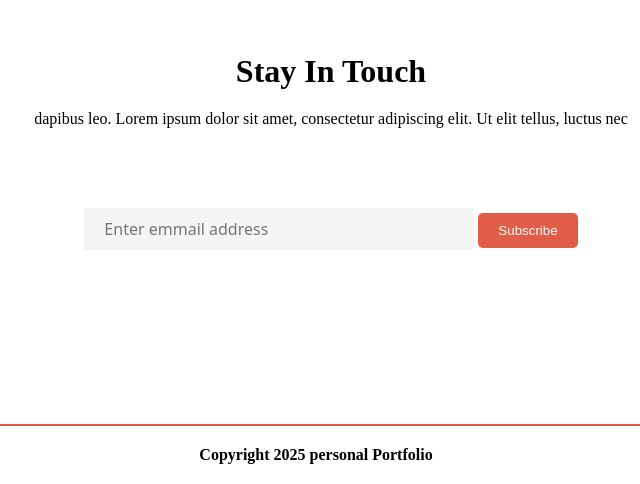
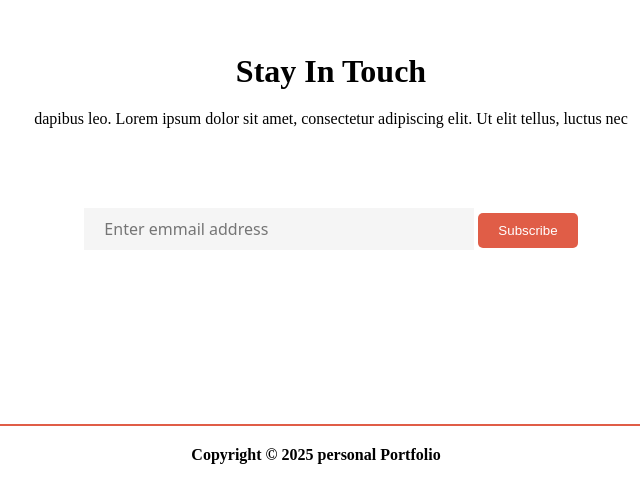
Before and after one commit to kadjitf/kadji-portfolio, a plain HTML site: page index.html in a window 1280 px wide. Shown: the part 4982-5466 px from the top of the page, 309-949 px from the left. Drawn offline with Linux system fonts and the light colour scheme.

Commit message:
i changed something

```diff
--- a/index.html
+++ b/index.html
@@ -217,7 +217,7 @@
         </div>
         <div class="underline1"></div>
         <div class="note">
-            <h4 style="text-align: center; color: black; margin-bottom: 20px; margin-top: 20px;margin-right: 15px;">Copyright 2025 personal Portfolio</h4>
+            <h4 style="text-align: center; color: black; margin-bottom: 20px; margin-top: 20px;margin-right: 15px;">Copyright &copy; 2025 personal Portfolio</h4>
         </div>
      </footer>
 
```
Also changed, not shown: contact.html (+2 -2 lines).
